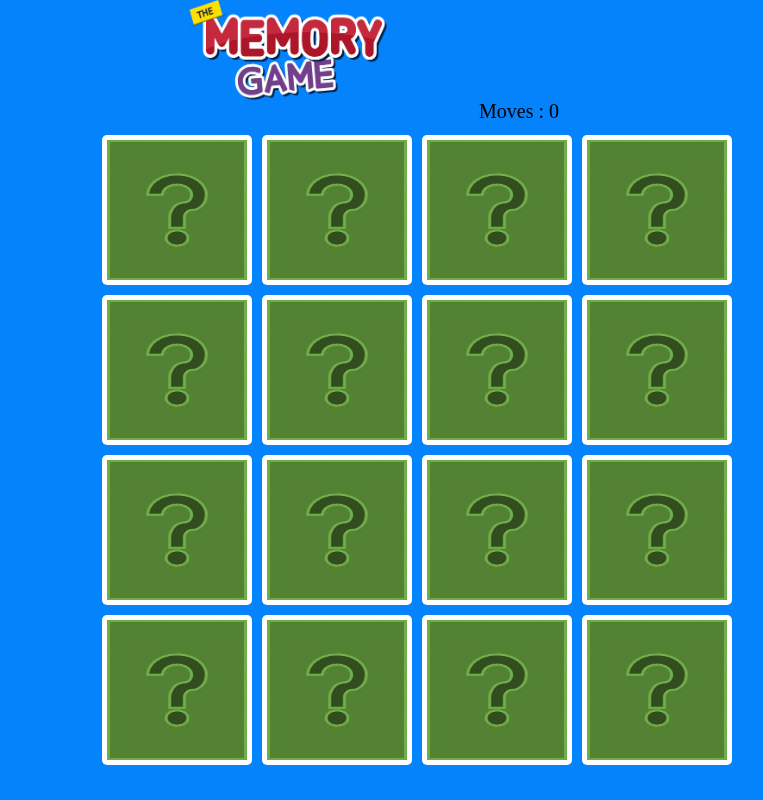
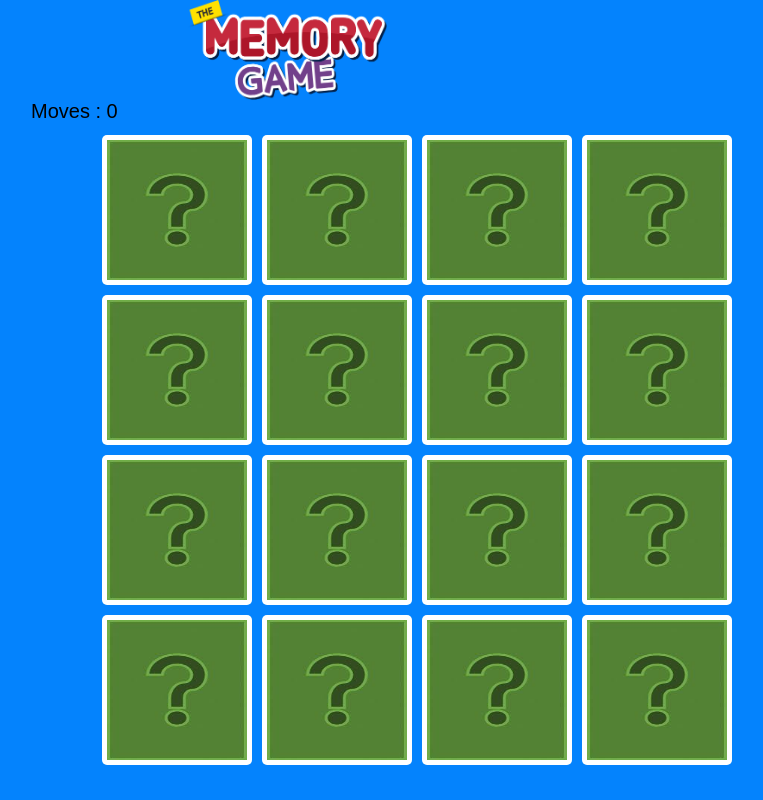
Before and after one commit to RajuKalidindi/Memory-Game, a plain HTML site: page index.html in a window 1280 px wide. Shown: the whole page, without its empty margins (353-1116 px from the left). Drawn offline with Linux system fonts and the light colour scheme.

Commit message:
Added more images

```diff
--- a/script.js
+++ b/script.js
@@ -17,9 +17,9 @@ function flipCard() {
       card1.removeEventListener('click', flipCard);
       card2.removeEventListener('click', flipCard);
       count++;
-      if(count == 8) gameWon();
+      if(count == 8)gameWon();
 
-      reset();
+        reset();
     }
     else {
       lock = true;
@@ -50,8 +50,8 @@ function reset() {
 })()
 
 function gameWon() {
-    var popup = document.getElementById("myPopup");
-    popup.classList.toggle("show");
+  var popup = document.getElementById("myPopup");
+  popup.classList.toggle("show");
 }
 
 var flipped = false;
@@ -59,5 +59,6 @@ var card1,card2;
 var lock = false;
 var count = 0;
 var moves = 0;
+var best = 100;
 
 cards.forEach(card => card.addEventListener('click', flipCard));
--- a/style.css
+++ b/style.css
@@ -27,8 +27,9 @@ img {
   width: 100px;
   height: 100px;
   font-size: 20px;
+  font-family: sans-serif;
   position: fixed;
-  left: 65%;
+  left: 30%;
   padding-top: 100px;
 }
 
```
Also changed, not shown: images/10.jpg (added), images/12.jpg (added), images/13.jpg (added), images/14.jpg (added), images/9.jpg (added).
